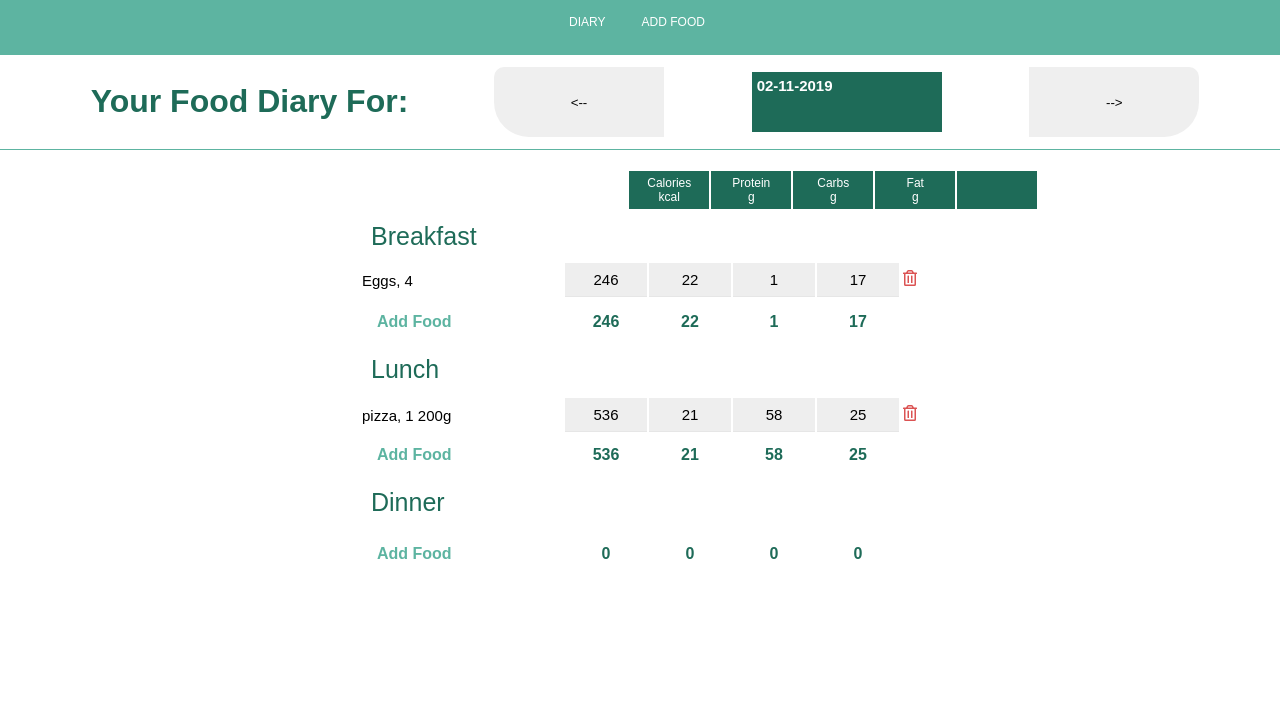
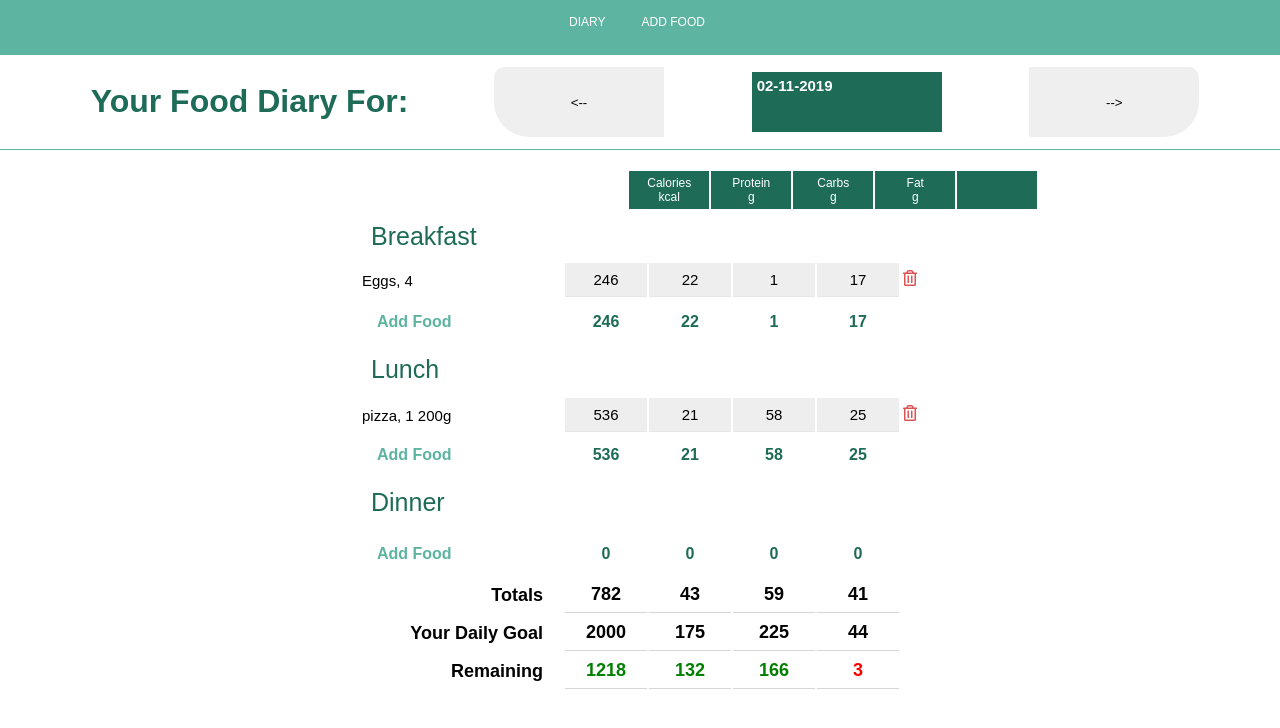
Before and after one commit to suhani-kohli/calorie-tracker, a React (Create React App) app: page / in a window 1280 px wide. Shown: the top 728 px of the page. Built offline with nearby package versions, Linux system fonts and the light colour scheme.

Commit message:
Daily Total Goal and Remaining- DailtTotal Component

```diff
--- /dev/null
+++ b/src/components/DailyTotal/DailyTotal.js
@@ -0,0 +1,106 @@
+import React from "react";
+import "./Styles.css";
+
+// Basically just a copy of FoodDiaryRenderMeal component with a small change.
+const DailyTotal = ({ date, mealName }) => {
+  const diary = [
+    {
+      id: 1,
+      mealName: "Breakfast",
+      foodItem: "Eggs",
+      amount: 4,
+      protein: 22.25,
+      carbs: 1.25,
+      fat: 16.88,
+      calories: 246,
+      size: "",
+    },
+    {
+      id: 2,
+      mealName: "Lunch",
+      foodItem: "pizza",
+      amount: 1,
+      protein: 20.75,
+      carbs: 58,
+      fat: 24.55,
+      calories: 536,
+      size: "200g",
+    },
+  ];
+  const goals = { kcal: 2000, protein: 175, carbs: 225, fat: 44 };
+
+  let totalKcal = 0,
+    totalProtein = 0,
+    totalCarbs = 0,
+    totalFat = 0;
+
+  const setAllMealTotals = food => {
+
+    const { calories, protein, fat, carbs } = food;
+    totalKcal += calories;
+    totalProtein += protein;
+    totalCarbs += carbs;
+    totalFat += fat;
+  };
+  const calculateRemaining = (kcal, totalKcal) => {
+    return (kcal - totalKcal).toFixed(0);
+  };
+  const isPostive = (kcal, totalKcal) => {
+    return kcal > totalKcal ? true : false;
+  };
+
+  return (
+    <>
+      {diary.map(food => (
+        setAllMealTotals(food)
+      ))}
+
+      <tr className="bottom-bar-daily-total">
+        <td className="bottom-bar-daily-total text">totals</td>
+        <td className="daily-totals">{totalKcal.toFixed(0)}</td>
+        <td className="daily-totals">{totalProtein.toFixed(0)}</td>
+        <td className="daily-totals">{totalCarbs.toFixed(0)}</td>
+        <td className="daily-totals">{totalFat.toFixed(0)}</td>
+        <td></td>
+      </tr>
+      <tr className="bottom-bar-daily-total">
+        <td className="bottom-bar-daily-total goal">your daily goal</td>
+        <td className="daily-totals">{goals.kcal}</td>
+        <td className="daily-totals">{goals.protein}</td>
+        <td className="daily-totals">{goals.carbs}</td>
+        <td className="daily-totals">{goals.fat}</td>
+        <td></td>
+      </tr>
+      <tr className="bottom-bar-daily-total">
+        <td className="bottom-bar-daily-total remaining">remaining</td>
+        <td
+          className={`daily-totals ${isPostive(goals.kcal, totalKcal) ? "green" : "red"
+            }`}
+        >
+          {calculateRemaining(goals.kcal, totalKcal)}
+        </td>
+        <td
+          className={`daily-totals ${isPostive(goals.protein, totalProtein) ? "green" : "red"
+            }`}
+        >
+          {calculateRemaining(goals.protein, totalProtein)}
+        </td>
+        <td
+          className={`daily-totals ${isPostive(goals.carbs, totalCarbs) ? "green" : "red"
+            }`}
+        >
+          {calculateRemaining(goals.carbs, totalCarbs)}
+        </td>
+        <td
+          className={`daily-totals ${isPostive(goals.far, totalFat) ? "green" : "red"
+            }`}
+        >
+          {calculateRemaining(goals.fat, totalFat)}
+        </td>
+        <td></td>
+      </tr>
+    </>
+  );
+};
+
+export default DailyTotal;
--- /dev/null
+++ b/src/components/DailyTotal/Styles.css
@@ -0,0 +1,24 @@
+.bottom-bar-daily-total {
+    font-size: 18px;
+    font-weight: bold;
+    padding-top: 0px;
+    padding-bottom: 0px;
+    padding-right: 20px;
+    text-transform: capitalize;
+    text-align: right;
+}
+  .daily-totals {
+    padding: 7px;
+    border-bottom: 1px solid rgb(214, 214, 214);
+    width: auto;
+    text-align: center;
+  }
+
+  .red {
+    color: red;
+  }
+
+
+  .green {
+    color: green;
+  }
--- /dev/null
+++ b/src/components/DailyTotal/index.js
@@ -0,0 +1,2 @@
+import DailyTotal from "./DailyTotal";
+export default DailyTotal;
--- a/src/components/FoodDiaryTable/FoodDiaryTable.js
+++ b/src/components/FoodDiaryTable/FoodDiaryTable.js
@@ -1,4 +1,5 @@
 import React from "react";
+import DailyTotal from "../DailyTotal/DailyTotal";
 import MealInfo from "../MealInnfo";
 import "./Styles.css";
 
@@ -10,6 +11,11 @@ const FoodDiaryTable = ({ date, meals }) => {
         {meals.map(meal => (
           <MealInfo date={date} mealName={meal} key={meal} />
         ))}
+        <DailyTotal
+          date={date}
+          mealName={meals}
+          key={meals}
+        />
       </tbody>
     </>
   );
```
